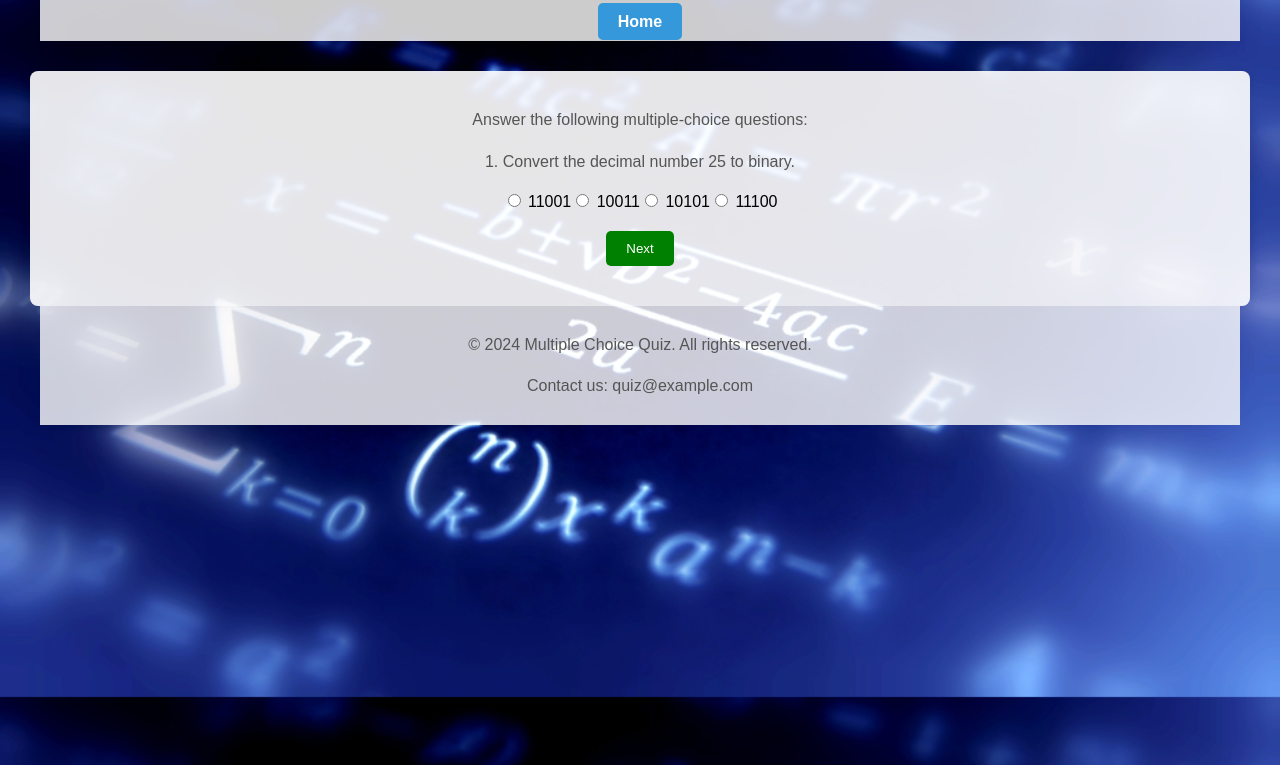
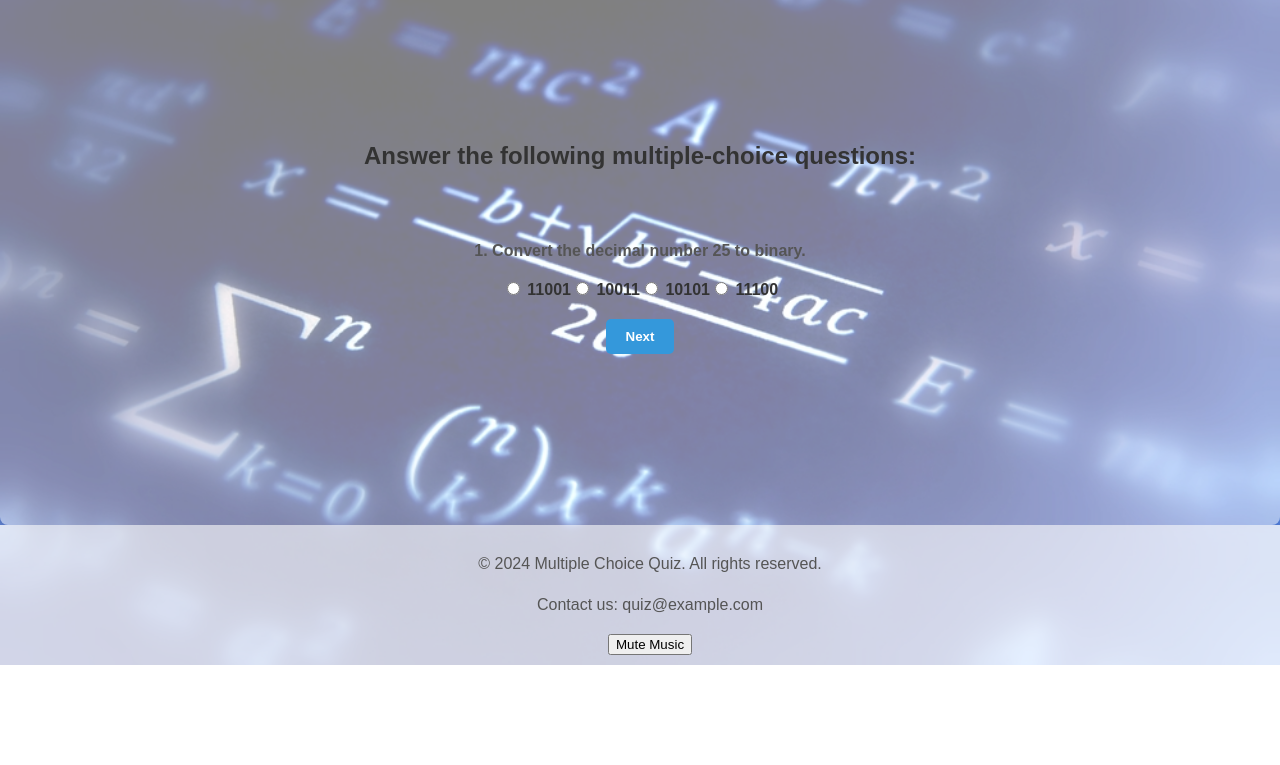
Before and after one commit to ahmadstud/KitMedia, a plain HTML site: page quiz_mc.html in a window 1280 px wide. Shown: the part 135-900 px from the top of the page. After the commit the page ends 800 px from the top, so only its background shows below. Drawn offline with Linux system fonts and the light colour scheme.

Commit message:
quiz_mc.html

```diff
--- a/quiz_mc.html
+++ b/quiz_mc.html
@@ -5,22 +5,25 @@
     <meta charset="UTF-8">
     <meta name="viewport" content="width=device-width, initial-scale=1.0">
     <title>Multiple Choice Quiz</title>
-      <style>
+         <style>
         body {
+            margin: 0;
+            padding: 0;
             font-family: 'Arial', sans-serif;
-            text-align: center;
-            margin: 50px;
-            background: url('background.jpg') center center fixed;
+            background-image: url('background.jpg');
             background-size: cover;
-            background-color: #f4f4f4;
+            background-position: center;
+            background-repeat: no-repeat;
+            min-height: 100vh;
             display: flex;
             flex-direction: column;
-            align-items: center;
-            min-height: 100vh;
+            justify-content: space-between;
+            color: #333;
         }
 
-        header, footer {
-            background-color: rgba(255, 255, 255, 0.8); /* Transparent white */
+        header,
+        footer {
+            background-color: rgba(255, 255, 255, 0.8);
             padding: 10px;
             text-align: center;
             animation: fadeIn 1s ease-in-out;
@@ -28,12 +31,15 @@
         }
 
         main {
-            margin-top: 30px;
+            flex-grow: 1; /* Grow to fill available space */
             padding: 20px;
-            background-color: rgba(255, 255, 255, 0.9); /* Slightly transparent white */
+            background-color: rgba(255, 255, 255, 0.5); /* Adjust the opacity here */
             border-radius: 8px;
             box-shadow: 0 0 10px rgba(0, 0, 0, 0.1);
-            width: 100%;
+            display: flex;
+            flex-direction: column;
+            align-items: center;
+            justify-content: center;
         }
 
         h1 {
@@ -66,21 +72,35 @@
         }
 
         .button-container {
+            display: flex;
+            justify-content: center;
             margin-top: 20px;
         }
 
         .button-container button {
-            background-color: #008000;
+            margin: 0 15px;
+            padding: 10px 20px;
             color: #fff;
-            padding: 10px 20px;
+            background-color: #3498db;
             border: none;
+            border-radius: 5px;
+            font-weight: bold;
             cursor: pointer;
-            border-radius: 5px;
             transition: background-color 0.3s ease-in-out;
         }
 
         .button-container button:hover {
             background-color: #2078d1;
+        }
+
+        .question {
+            text-align: center;
+            font-weight: bold; /* Make the question bold */
+            margin-bottom: 20px;
+        }
+
+        .question label {
+            font-weight: bold; /* Make the answer options bold */
         }
 
         /* Fade-in animation */
@@ -104,7 +124,7 @@
     </header>
 
      <main>
-        <p id="quizInstructions">Answer the following multiple-choice questions:</p>
+        <p id="quizInstructions"><h2>Answer the following multiple-choice questions:</h2></p>
 
         <form id="quizForm">
             <div id="questionContainer">
@@ -311,6 +331,32 @@
         window.onload = function () {
             buildQuestion(currentQuestionIndex);
         };
+        document.addEventListener('DOMContentLoaded', function() {
+            // Create an audio element for background music
+            const backgroundMusic = new Audio('background_music.mp3');
+            backgroundMusic.loop = true; // Loop the music
+
+            // Autoplay the music
+            backgroundMusic.play().catch(error => {
+                console.error('Autoplay was prevented:', error);
+            });
+
+            // Function to toggle music on/off
+            function toggleMusic() {
+                if (backgroundMusic.paused) {
+                    backgroundMusic.play(); // Play music if paused
+                } else {
+                    backgroundMusic.pause(); // Pause music if playing
+                }
+            }
+
+            // Add event listener to footer for mute button
+            const footer = document.querySelector('footer');
+            const muteButton = document.createElement('button');
+            muteButton.textContent = 'Mute Music';
+            muteButton.onclick = toggleMusic;
+            footer.appendChild(muteButton);
+        });
     </script>
 </body>
 
```
